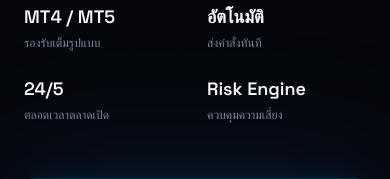
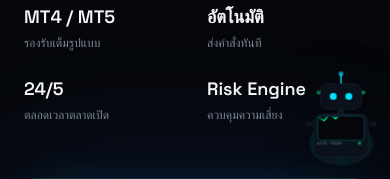
Before and after one commit to yuttanafx/pichaifx, a Next.js app: page / in a window 390 px wide. Shown: the part 654-833 px from the top of the page. Built offline with nearby package versions, Linux system fonts and the light colour scheme.

Commit message:
Add files via upload

```diff
--- a/app/globals.css
+++ b/app/globals.css
@@ -193,3 +193,128 @@
     transform: translateX(-50%);
   }
 }
+
+/* ============ ROBOT TRADER MASCOT ============ */
+.robot-mascot {
+  position: fixed;
+  right: clamp(12px, 3vw, 32px);
+  bottom: clamp(12px, 3vw, 32px);
+  z-index: 40;
+  width: clamp(84px, 11vw, 140px);
+  pointer-events: none;
+  animation: robot-float 4.5s ease-in-out infinite;
+  filter: drop-shadow(0 8px 24px rgba(0, 0, 0, 0.35));
+}
+
+.robot-svg {
+  width: 100%;
+  height: auto;
+  display: block;
+}
+
+@media (max-width: 640px) {
+  .robot-mascot {
+    width: clamp(64px, 20vw, 84px);
+    right: 10px;
+    bottom: 10px;
+  }
+}
+
+@keyframes robot-float {
+  0%,
+  100% {
+    transform: translateY(0);
+  }
+  50% {
+    transform: translateY(-8px);
+  }
+}
+
+.robot-antenna-dot {
+  animation: robot-pulse 1.6s ease-in-out infinite;
+  transform-origin: 80px 8px;
+}
+
+.robot-eyes circle {
+  animation: robot-blink-eyes 4.2s ease-in-out infinite;
+  transform-origin: center;
+}
+
+.robot-eyes circle:last-child {
+  animation-delay: 0.08s;
+}
+
+.robot-blink {
+  animation: robot-pulse 1.1s ease-in-out infinite;
+  transform-origin: center;
+}
+
+.robot-blink-slow {
+  animation: robot-pulse 2.4s ease-in-out infinite;
+  transform-origin: center;
+}
+
+@keyframes robot-pulse {
+  0%,
+  100% {
+    opacity: 0.35;
+  }
+  50% {
+    opacity: 1;
+  }
+}
+
+@keyframes robot-blink-eyes {
+  0%,
+  92%,
+  100% {
+    transform: scaleY(1);
+  }
+  96% {
+    transform: scaleY(0.15);
+  }
+}
+
+.robot-ticker {
+  animation: robot-ticker-scroll 6s linear infinite;
+}
+
+@keyframes robot-ticker-scroll {
+  from {
+    transform: translateX(0);
+  }
+  to {
+    transform: translateX(-204px);
+  }
+}
+
+.robot-arm-left {
+  animation: robot-arm-left 2.6s ease-in-out infinite;
+  transform-origin: 22px 109px;
+}
+
+.robot-arm-right {
+  animation: robot-arm-right 2.6s ease-in-out infinite;
+  animation-delay: 0.4s;
+  transform-origin: 138px 109px;
+}
+
+@keyframes robot-arm-left {
+  0%,
+  100% {
+    transform: rotate(0deg);
+  }
+  50% {
+    transform: rotate(-14deg);
+  }
+}
+
+@keyframes robot-arm-right {
+  0%,
+  100% {
+    transform: rotate(0deg);
+  }
+  50% {
+    transform: rotate(14deg);
+  }
+}
--- a/app/layout.tsx
+++ b/app/layout.tsx
@@ -2,6 +2,7 @@
 import { Inter, Space_Grotesk, IBM_Plex_Mono } from "next/font/google";
 import "./globals.css";
 import CandlestickBackground from "@/components/CandlestickBackground";
+import RobotTrader from "@/components/RobotTrader";
 
 // Runs before React hydrates so the site never flashes the wrong theme.
 // Default theme is "dark" (night); we only need to act when the visitor
@@ -61,6 +62,7 @@
       <body className="font-body antialiased" suppressHydrationWarning>
         <CandlestickBackground />
         {children}
+        <RobotTrader />
       </body>
     </html>
   );
--- /dev/null
+++ b/components/RobotTrader.tsx
@@ -0,0 +1,142 @@
+export default function RobotTrader() {
+  return (
+    <div className="robot-mascot" aria-hidden="true">
+      <svg
+        viewBox="0 0 160 210"
+        className="robot-svg"
+        xmlns="http://www.w3.org/2000/svg"
+      >
+        <defs>
+          <clipPath id="robotScreenClip">
+            <rect x="34" y="96" width="92" height="46" rx="6" />
+          </clipPath>
+          <linearGradient id="robotScreenFade" x1="0" y1="0" x2="1" y2="0">
+            <stop offset="0%" stopColor="rgb(var(--color-ink))" stopOpacity="1" />
+            <stop offset="12%" stopColor="rgb(var(--color-ink))" stopOpacity="0" />
+            <stop offset="88%" stopColor="rgb(var(--color-ink))" stopOpacity="0" />
+            <stop offset="100%" stopColor="rgb(var(--color-ink))" stopOpacity="1" />
+          </linearGradient>
+        </defs>
+
+        {/* soft glow behind the whole unit */}
+        <ellipse cx="80" cy="150" rx="66" ry="46" fill="rgb(var(--color-cyan))" opacity="0.08" />
+
+        {/* antenna */}
+        <g className="robot-antenna">
+          <line x1="80" y1="10" x2="80" y2="28" stroke="rgb(var(--color-cyan))" strokeWidth="2.5" />
+          <circle cx="80" cy="8" r="5" fill="rgb(var(--color-cyan))" className="robot-antenna-dot" />
+        </g>
+
+        {/* head */}
+        <rect
+          x="38"
+          y="28"
+          width="84"
+          height="52"
+          rx="14"
+          fill="rgb(var(--color-panel))"
+          stroke="var(--color-line)"
+          strokeWidth="1.5"
+        />
+        {/* eyes */}
+        <g className="robot-eyes">
+          <circle cx="64" cy="54" r="7" fill="rgb(var(--color-cyan))" />
+          <circle cx="96" cy="54" r="7" fill="rgb(var(--color-cyan))" />
+        </g>
+
+        {/* ear lights */}
+        <circle cx="34" cy="46" r="4" fill="rgb(var(--color-mint))" className="robot-blink-slow" />
+        <circle cx="126" cy="46" r="4" fill="rgb(var(--color-mint))" className="robot-blink-slow" />
+
+        {/* neck */}
+        <rect x="72" y="80" width="16" height="10" fill="rgb(var(--color-panel-2))" />
+
+        {/* body */}
+        <rect
+          x="24"
+          y="90"
+          width="112"
+          height="88"
+          rx="16"
+          fill="rgb(var(--color-panel))"
+          stroke="var(--color-line)"
+          strokeWidth="1.5"
+        />
+
+        {/* chest screen bezel */}
+        <rect x="32" y="94" width="96" height="50" rx="8" fill="rgb(var(--color-ink))" />
+
+        {/* animated mini price line inside the screen */}
+        <g clipPath="url(#robotScreenClip)">
+          <g className="robot-ticker">
+            <polyline
+              points="0,128 12,118 24,124 36,108 48,114 60,96 72,104 84,90 96,100 108,86 120,94 132,80 144,88 156,76 168,84 180,72 192,80 204,68"
+              fill="none"
+              stroke="rgb(var(--color-mint))"
+              strokeWidth="2.5"
+              strokeLinecap="round"
+              strokeLinejoin="round"
+            />
+            <polyline
+              points="204,68 216,78 228,72 240,128 252,118 264,124 276,108 288,114 300,96 312,104 324,90 336,100 348,86 360,94 372,80 384,88 396,76 408,84"
+              fill="none"
+              stroke="rgb(var(--color-mint))"
+              strokeWidth="2.5"
+              strokeLinecap="round"
+              strokeLinejoin="round"
+            />
+          </g>
+        </g>
+        <rect x="34" y="96" width="92" height="46" rx="6" fill="url(#robotScreenFade)" opacity="0.9" />
+        <rect
+          x="32"
+          y="94"
+          width="96"
+          height="50"
+          rx="8"
+          fill="none"
+          stroke="rgb(var(--color-cyan))"
+          strokeOpacity="0.35"
+          strokeWidth="1.5"
+        />
+
+        {/* status dot */}
+        <circle cx="118" cy="150" r="3.5" fill="rgb(var(--color-mint))" className="robot-blink" />
+        <text
+          x="30"
+          y="153"
+          fontSize="8"
+          letterSpacing="0.5"
+          fill="rgb(var(--color-dim))"
+          fontFamily="var(--font-plex-mono), monospace"
+        >
+          AUTO-TRADE
+        </text>
+
+        {/* arms */}
+        <rect
+          x="6"
+          y="104"
+          width="16"
+          height="10"
+          rx="5"
+          fill="rgb(var(--color-panel-2))"
+          className="robot-arm-left"
+        />
+        <rect
+          x="138"
+          y="104"
+          width="16"
+          height="10"
+          rx="5"
+          fill="rgb(var(--color-panel-2))"
+          className="robot-arm-right"
+        />
+
+        {/* base feet */}
+        <rect x="40" y="180" width="26" height="10" rx="4" fill="rgb(var(--color-panel-2))" />
+        <rect x="94" y="180" width="26" height="10" rx="4" fill="rgb(var(--color-panel-2))" />
+      </svg>
+    </div>
+  );
+}
```
Also changed, not shown: 1 other file (tests, documents, lock files or other folders).
